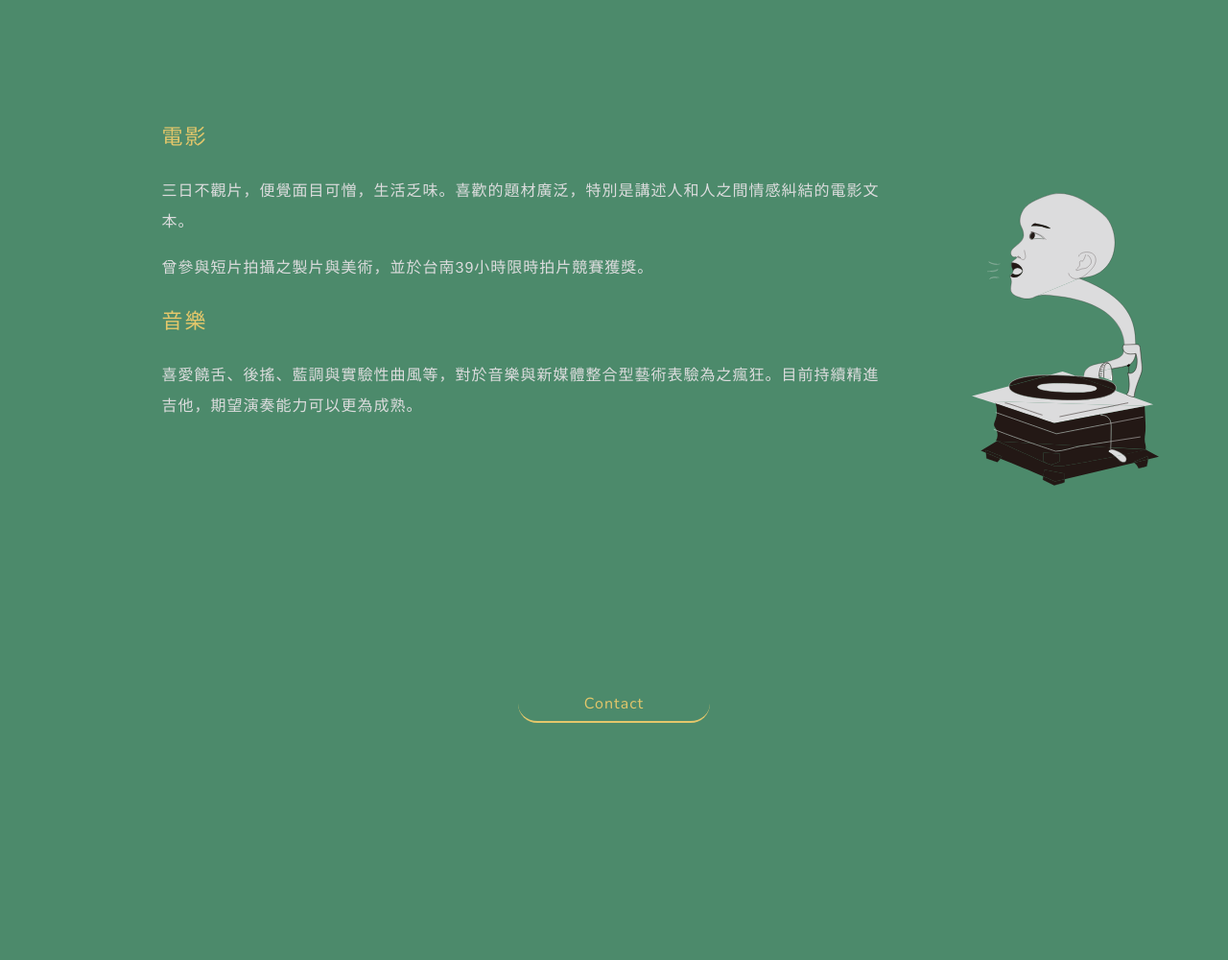
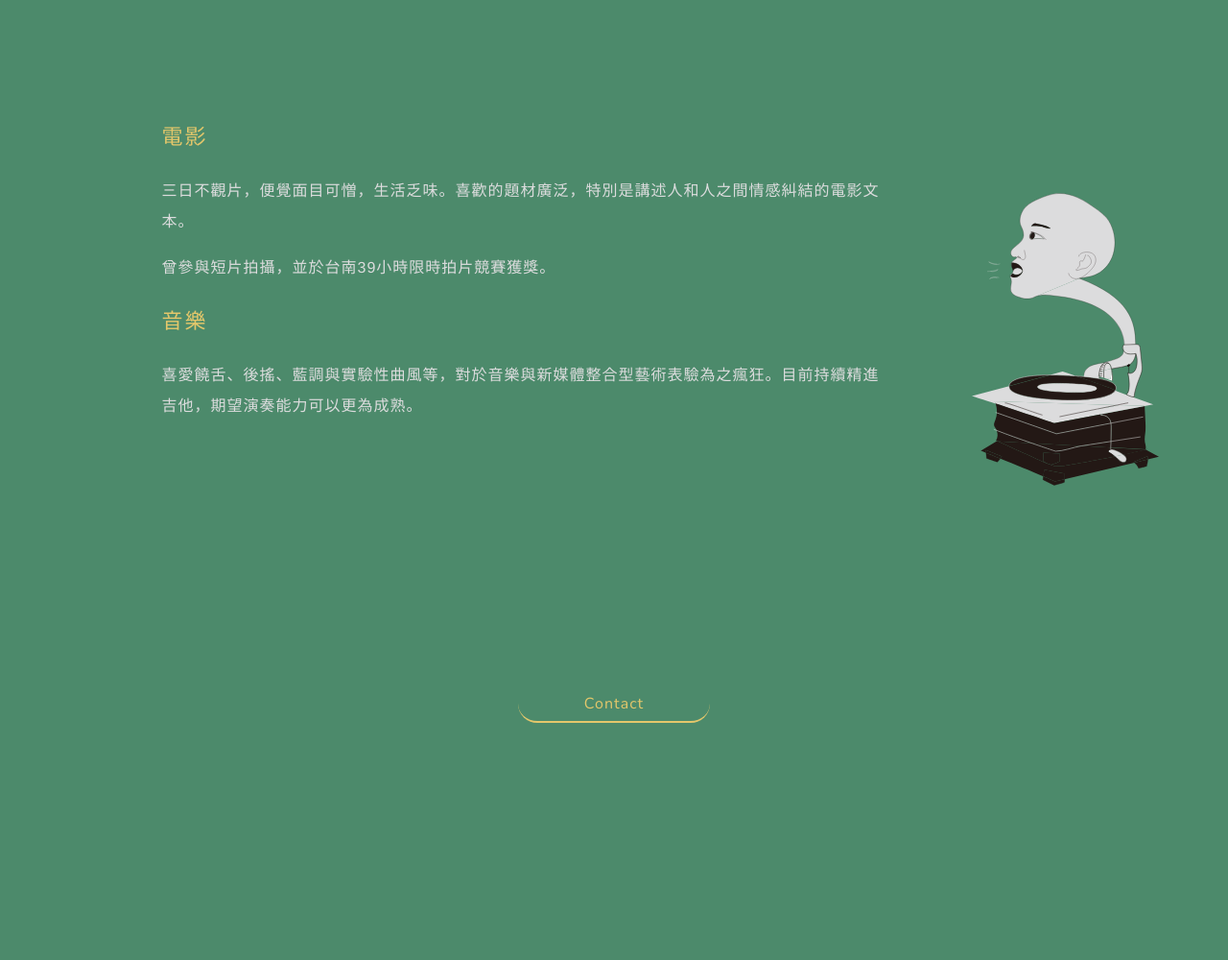
Before and after one commit to r3t42000/porftolio, a plain HTML site: page index.html in a window 1280 px wide. Shown: the part 3337-4337 px from the top of the page at 96% size. Drawn offline with nearby package versions, Linux system fonts and the light colour scheme.

Commit message:
change words

```diff
--- a/index.html
+++ b/index.html
@@ -98,7 +98,7 @@
             <div class="info">
               <h4>電影</h4>
               <p>三日不觀片，便覺面目可憎，生活乏味。喜歡的題材廣泛，特別是講述人和人之間情感糾結的電影文本。</p>
-              <p>曾參與短片拍攝之製片與美術，並於台南39小時限時拍片競賽獲獎。</p>
+              <p>曾參與短片拍攝，並於台南39小時限時拍片競賽獲獎。</p>
               <h4>音樂</h4>
               <p>喜愛饒舌、後搖、藍調與實驗性曲風等，對於音樂與新媒體整合型藝術表驗為之瘋狂。目前持續精進吉他，期望演奏能力可以更為成熟。</p>
             </div>
```
Also changed, not shown: 1 other file.
